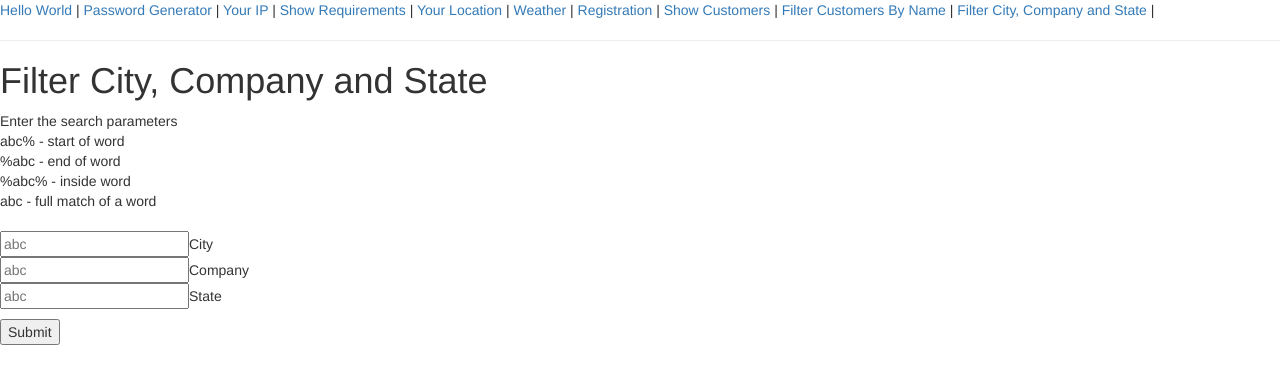
After one commit to DanilaOak/Flask-App, a Flask app: page /filter-company-city-state.html in a window 1280 px wide. The commit adds this page. Shown: the top 384 px of the page. Run offline with Flask 2, Linux system fonts and the light colour scheme; some libraries are stand-ins or nearby versions.

Commit message:
add Filter City, Company and State

```diff
--- a/app/app.py
+++ b/app/app.py
@@ -2,7 +2,7 @@ from flask import Flask
 from app.config import DevConfig
 from app.view import index, get_req, UserReg, \
     get_my_ip, location, weather, location, \
-    PasswordGen, AllCustomers, FilterByName
+    PasswordGen, AllCustomers, FilterByName, FilterCityCompanyState
 
 app = Flask(__name__)
 app.config.from_object(DevConfig)
@@ -25,3 +25,6 @@ app.add_url_rule('/reg-user.html', view_func=UserReg.as_view('registration'))
 app.add_url_rule('/show-customers.html', view_func=AllCustomers.as_view('all customers'))
 
 app.add_url_rule('/filter-by-name.html', view_func=FilterByName.as_view('filter customers by name'))
+
+app.add_url_rule('/filter-company-city-state.html',
+                 view_func=FilterCityCompanyState.as_view('filter city, company and state'))
--- a/app/templates/base.html
+++ b/app/templates/base.html
@@ -16,6 +16,7 @@
         <a href="reg-user.html">Registration</a> |
         <a href="show-customers.html">Show Customers</a> |
         <a href="filter-by-name.html">Filter Customers By Name</a> |
+        <a href="filter-company-city-state.html">Filter City, Company and State</a> |
     </div>
     <hr>
     {% block content %}{% endblock %}
--- /dev/null
+++ b/app/templates/filter-company-city-state.html
@@ -0,0 +1,22 @@
+<!-- extend base layout -->
+{% extends "base.html" %}
+
+{% block content %}
+    <h1>Filter City, Company and State</h1>
+    <form action ="" method="POST">
+        <p>Enter the search parameters<br>
+            abc% - start of word<br>
+            %abc - end of word<br>
+            %abc% - inside word<br>
+            abc - full match of a word<br><br>
+            <input type="text" name="City" pattern="(\%)?+(^[a-zA-Z]+$)+(\%)?" placeholder="abc">City</input><br>
+            <input type="text" name="Company" pattern="(\%)?+(^[a-zA-Z]+$)+(\%)?" placeholder="abc">Company </input><br>
+            <input type="text" name="State" pattern="(\%)?+(^[a-zA-Z]+$)+(\%)?" placeholder="abc">State</input><br></p>
+        <p><input type="submit" value="Submit"></input></p>
+    </form>
+    {% if customers %}
+        {% for i in customers %}
+            <h5> {{ i }}</h5>
+        {% endfor %}
+    {% endif %}
+{% endblock %}
--- a/app/view.py
+++ b/app/view.py
@@ -2,7 +2,7 @@ from flask import render_template, request
 from .utils import gen_password, get_location, get_weather
 from flask.views import MethodView
 from app.config import DevConfig
-from app.db_utils.utils_db import User, get_all_customers, filter_by_name
+from app.db_utils.utils_db import User, get_all_customers, filter_by_name, filter_company_city_state
 
 
 class UserReg(MethodView):
@@ -69,3 +69,18 @@ class FilterByName(MethodView):
         customers = filter_by_name(str(request.form["Start"]), str(request.form["End"]))
         users = [User(i).to_dict() for i in customers]
         return render_template('filter-by-name.html', customers=users, title='Filter Customers By Name')
+
+
+class FilterCityCompanyState(MethodView):
+    def get(self):
+        return render_template('filter-company-city-state.html', title='Filter City, Company and State')
+
+    def post(self):
+        customers = filter_company_city_state(str(request.form["City"]),
+                                              str(request.form["Company"]),
+                                              str(request.form["State"])
+                                              )
+        users = [User(i).to_dict() for i in customers]
+        return render_template('filter-company-city-state.html',
+                               customers=users,
+                               title='Filter City, Company and State')
```
Also changed, not shown: app/db_utils/utils_db.py (+32 -6 lines).
